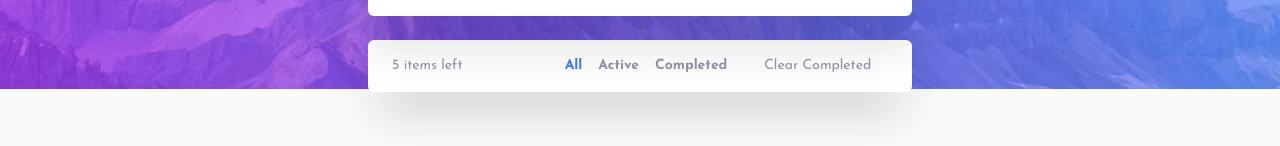
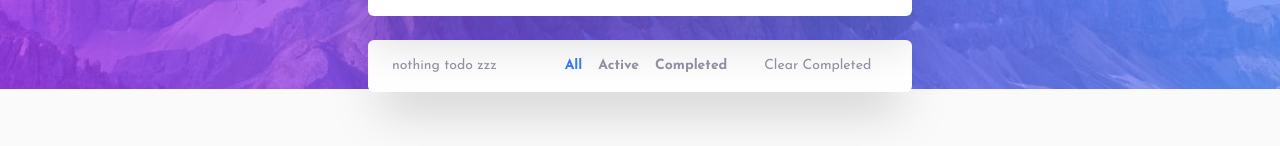
Before and after one commit to Mohamad-Ilham-Ramadhan/todo-app-react-ts, a Next.js app: page / in a window 1280 px wide. Shown: the part 211-357 px from the top of the page. Built offline with nearby package versions, Linux system fonts and the light colour scheme.

Commit message:
label items left

```diff
--- a/components/InputBar.tsx
+++ b/components/InputBar.tsx
@@ -1,8 +1,7 @@
 import ButtonCheck from "./ButtonCheck";
 import clsx from 'clsx';
 import { useAppSelector, useAppDispatch } from '../redux/hooks';
-import { v4 as uuidv4 } from 'uuid';
-import { Todo, add, input, toggleCheckInput } from '../redux/reducers/todoListSlice';
+import {  add, input, toggleCheckInput } from '../redux/reducers/todoListSlice';
 
 type Props = {
   style?: string;
@@ -19,18 +18,20 @@ export default function InputBar({style} : Props) {
   }
 
   return (
-    <div className={clsx("flex py-5 pr-5 w-full rounded-md dark:bg-dark-theme-very-dark-desaturated-blue bg-white focus:outline-none dark:text-dark-theme-light-grayish-blue text-light-theme-very-dark-grayish-blue drop-shadow-2xl", style)}>
+    <form
+      role="my-form"
+      className={clsx("flex py-5 pr-5 w-full rounded-md dark:bg-dark-theme-very-dark-desaturated-blue bg-white focus:outline-none dark:text-dark-theme-light-grayish-blue text-light-theme-very-dark-grayish-blue drop-shadow-2xl", style)}
+      onSubmit={handleSubmit}
+    >
       <div className="px-6">
         <ButtonCheck onClick={() => { dispatch(toggleCheckInput())}} checked={checked} />
       </div>
-      <form className="w-full" onSubmit={handleSubmit}>
         <input
           type="text"
           className="bg-transparent focus:outline-none caret-primary-bright-blue w-full"
           value={text}
           onChange={(e) => dispatch(input(e.target.value))}
         />
-      </form>
-    </div>
+    </form>
   );
 }
--- a/components/TodoList.tsx
+++ b/components/TodoList.tsx
@@ -5,13 +5,14 @@ import List from './List';
 
 export default function TodoList() {
   const todos = useAppSelector( state => state.todos );
+  const labelRemaining = todos.length > 0 ? `${todos.length} items left` : 'nothing todo zzz';
   return (
     <ul className="dark:bg-dark-theme-very-dark-desaturated-blue bg-white rounded-md shadow-2xl">
       {todos.map( todo => (
         <List key={todo.id} id={todo.id} completed={todo.completed}>{todo.title}</List>
       ))}
       <li className="flex py-4 pl-6 pr-3 dark:text-dark-theme-very-dark-grayish-blue text-light-theme-dark-grayish-blue text-sm">
-        <div className="w-full">5 items left</div>
+        <div className="w-full">{labelRemaining}</div>
         <div className="w-full flex">
           <button className="mx-2 font-bold dark:hover:text-dark-theme-light-grayish-blue-hover hover:text-light-theme-very-dark-grayish-blue text-primary-bright-blue">All</button>
           <button className="mx-2 font-bold dark:hover:text-dark-theme-light-grayish-blue-hover hover:text-light-theme-very-dark-grayish-blue">Active</button>
--- a/pages/_app.tsx
+++ b/pages/_app.tsx
@@ -6,9 +6,7 @@ import { store } from '../redux/store';
 
 function MyApp({ Component, pageProps } : AppProps)  {
   return (
-    <Provider store={store}>
       <Component {...pageProps} />
-    </Provider>
   );
 }
 
--- a/pages/index.tsx
+++ b/pages/index.tsx
@@ -2,10 +2,13 @@ import {useState} from 'react';
 import InputBar from '../components/InputBar';
 import TodoList from '../components/TodoList';
 import SwitchTheme from '../components/SwitchTheme';
+import { Provider } from 'react-redux';
+import { store } from '../redux/store';
 
 export default function Home() {
 
   return (
+    <Provider store={store}>
     <div className="dark:bg-desktop-dark bg-desktop-light bg-no-repeat dark:bg-dark-theme-very-dark-blue bg-light-theme-very-light-gray min-h-screen">
       <div className="pt-13 w-136 mx-auto">
         <div className="flex text-white mb-10">
@@ -19,5 +22,6 @@ export default function Home() {
         <TodoList />
       </div>
     </div>
+    </Provider>
   );
 }
```
Also changed, not shown: 1 other file (tests, documents, lock files or other folders).
